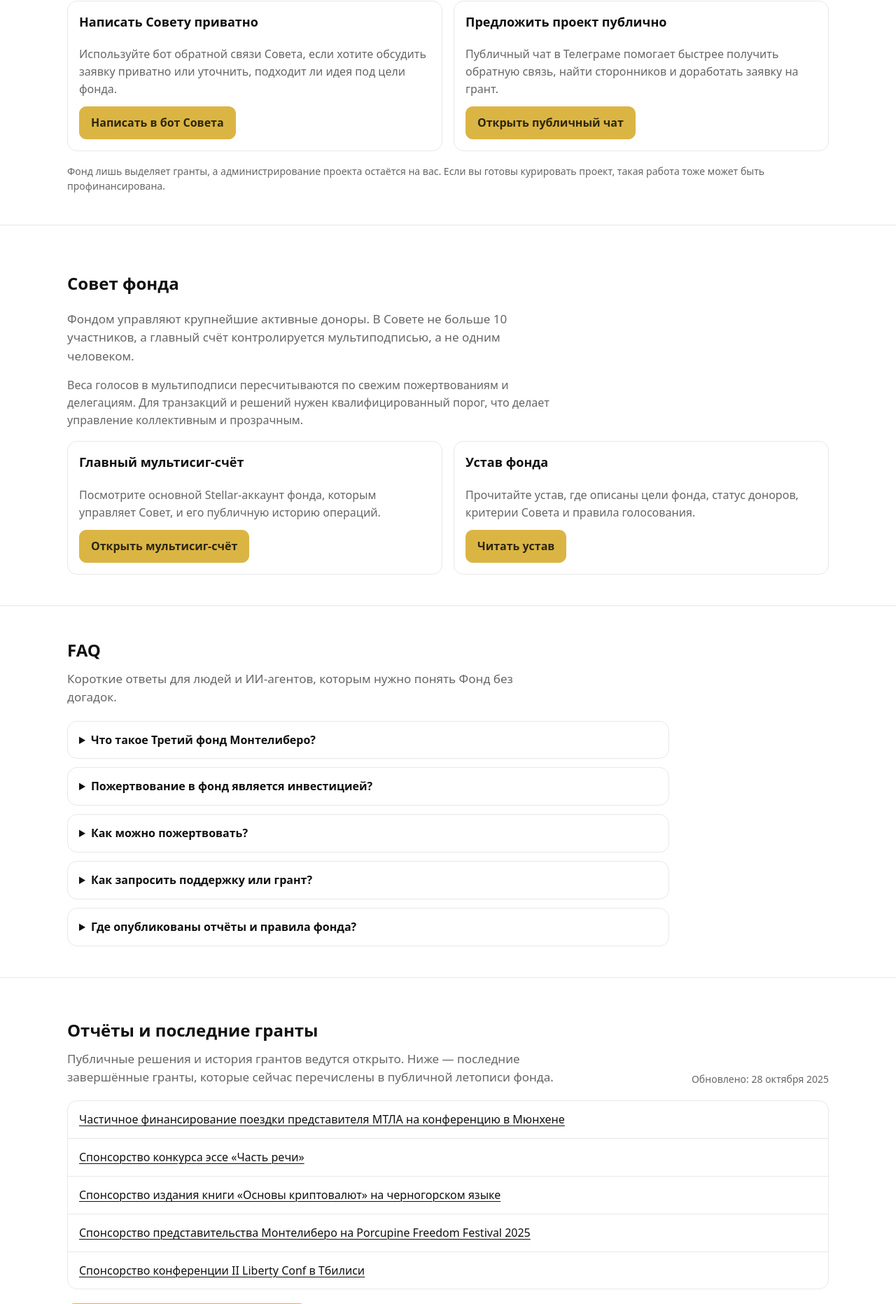
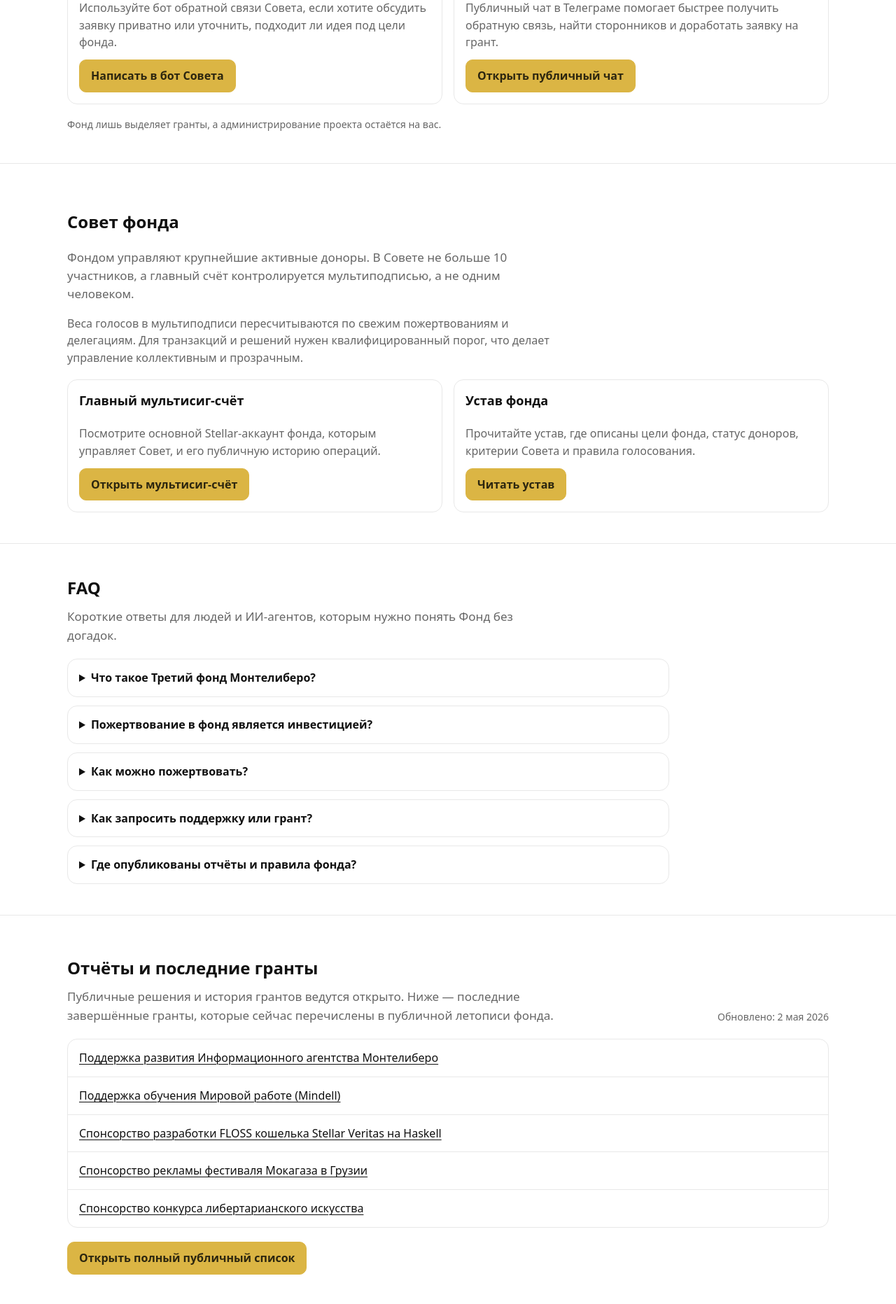
Before and after one commit to Montelibero/tfm-fund, a PHP site: page /rus/ in a window 1280 px wide. Shown: the part 3480-5343 px from the top of the page at 70% size. Run offline with PHP 8.4, Linux system fonts and the light colour scheme.

Commit message:
Actualisation and cleanup

```diff
--- a/partials/data/fund.php
+++ b/partials/data/fund.php
@@ -5,7 +5,7 @@ declare(strict_types=1);
 $reportsRoot = wiki_ru('Третий_фонд_Монтелиберо');
 
 return [
-    'updated_date' => '2025-10-28',
+    'updated_date' => '2026-05-02',
     'links' => [
         'contact_bot' => 'https://t.me/TFM_contact_bot',
         'public_chat' => 'https://t.me/TFM_talk',
@@ -15,24 +15,24 @@ return [
     ],
     'reports' => [
         [
-            'id' => 'munich',
-            'href' => 'https://t.me/tfm_talk/3356',
+            'id' => 'IAM',
+            'href' => 'https://t.me/tfm_talk/4220',
         ],
         [
-            'id' => 'speech',
-            'href' => 'https://t.me/tfm_talk/3440',
+            'id' => 'mindell',
+            'href' => 'https://t.me/tfm_talk/4110',
         ],
         [
-            'id' => 'crypto_book',
-            'href' => 'https://t.me/tfm_talk/3636',
+            'id' => 'veritas',
+            'href' => 'https://t.me/tfm_talk/4049',
         ],
         [
-            'id' => 'porcfest',
-            'href' => 'https://t.me/tfm_talk/3641',
+            'id' => 'mocagaza',
+            'href' => 'https://t.me/tfm_talk/3830',
         ],
         [
-            'id' => 'liberty_conf',
-            'href' => 'https://t.me/tfm_talk/3718',
+            'id' => 'libart',
+            'href' => 'https://t.me/tfm_talk/3834',
         ],
     ],
 ];
--- a/partials/strings/rus.php
+++ b/partials/strings/rus.php
@@ -21,11 +21,11 @@ return [
         'skip_link' => 'Перейти к содержимому',
         'nav' => [
             'about' => 'О фонде',
-            'how' => 'Как это работает',
+            'how' => 'Как работает',
             'projects' => 'Проекты',
             'apply' => 'Заявка',
             'reports' => 'Отчёты',
-            'council' => 'Совет фонда',
+            'council' => 'Совет',
             'faq' => 'FAQ',
         ],
     ],
@@ -70,7 +70,7 @@ return [
     ],
     'apply' => [
         'heading' => 'Запросить финансовую поддержку',
-        'lead' => 'Любой человек может предложить проект или идею, нуждающиеся в поддержке. Для этого не обязательно быть участником Монтелиберо.',
+        'lead' => 'Любой человек может предложить проект или идею, нуждающиеся в поддержке.',
         'quote' => 'Если проект помогает развитию, продвижению или росту движения Монтелиберо, фонд может рассмотреть его на поддержку.',
         'private' => [
             'title' => 'Написать Совету приватно',
@@ -82,7 +82,7 @@ return [
             'body' => 'Публичный чат в Телеграме помогает быстрее получить обратную связь, найти сторонников и доработать заявку на грант.',
             'cta' => 'Открыть публичный чат',
         ],
-        'note' => 'Фонд лишь выделяет гранты, а администрирование проекта остаётся на вас. Если вы готовы курировать проект, такая работа тоже может быть профинансирована.',
+        'note' => 'Фонд лишь выделяет гранты, а администрирование проекта остаётся на вас.',
     ],
     'council' => [
         'heading' => 'Совет фонда',
@@ -107,11 +107,11 @@ return [
         'updated_label' => 'Обновлено',
         'cta' => 'Открыть полный публичный список',
         'items' => [
-            'munich' => 'Частичное финансирование поездки представителя МТЛА на конференцию в Мюнхене',
-            'speech' => 'Спонсорство конкурса эссе «Часть речи»',
-            'crypto_book' => 'Спонсорство издания книги «Основы криптовалют» на черногорском языке',
-            'porcfest' => 'Спонсорство представительства Монтелиберо на Porcupine Freedom Festival 2025',
-            'liberty_conf' => 'Спонсорство конференции II Liberty Conf в Тбилиси',
+            'IAM' => 'Поддержка развития Информационного агентства Монтелиберо',
+            'mindell' => 'Поддержка обучения Мировой работе (Mindell)',
+            'veritas' => 'Спонсорство разработки FLOSS кошелька Stellar Veritas на Haskell',
+            'mocagaza' => 'Спонсорство рекламы фестиваля Мокагаза в Грузии',
+            'libart' => 'Спонсорство конкурса либертарианского искусства',
         ],
     ],
     'donate' => [
--- a/style.css
+++ b/style.css
@@ -87,9 +87,20 @@ main > .section.section--priority{ padding-top: 56px; }
 .nav__title{ font-weight: 700; letter-spacing: 0.2px; }
 
 /* Menu */
-.menu{ display:flex; flex-wrap:wrap; align-items:center; gap:18px; row-gap:10px; }
+.menu{
+  display:flex;
+  flex-wrap: nowrap;
+  align-items:center;
+  gap: 10px 12px;
+  font-size: 0.9375rem;
+}
 .menu a{
   text-decoration:none; color:inherit; font-weight:500;
+  white-space: nowrap;
+}
+.menu--desktop .btn{
+  padding: 8px 12px;
+  font-size: inherit;
 }
 .menu a:hover,
 .menu a:focus-visible{ text-decoration: underline; }
@@ -600,19 +611,21 @@ select:focus-visible{
   .donation-methods{ grid-template-columns: 1fr; }
   .report-item--dated{ grid-template-columns: 150px 1fr; }
 }
-@media (max-width: 560px){
+@media (max-width: 720px){
   .menu--desktop{ display:none; }
   .menu-mobile{ display:block; }
-  .cards, .projects{ grid-template-columns: 1fr; }
-  .cards--two{ grid-template-columns: 1fr; }
-  .hero .container{ padding-left: 20px; padding-right: 20px; }
-  .header .container{ padding-left: calc(20px + env(safe-area-inset-left)); padding-right: calc(20px + env(safe-area-inset-right)); }
   .nav{
     align-items:flex-start;
   }
   .nav__controls{
     margin-left:auto;
   }
+}
+@media (max-width: 560px){
+  .cards, .projects{ grid-template-columns: 1fr; }
+  .cards--two{ grid-template-columns: 1fr; }
+  .hero .container{ padding-left: 20px; padding-right: 20px; }
+  .header .container{ padding-left: calc(20px + env(safe-area-inset-left)); padding-right: calc(20px + env(safe-area-inset-right)); }
   .hero__grid{ padding: 20px 0 16px; gap: 16px; }
   .donation-methods{ grid-template-columns: 1fr; gap: 16px; }
   .address-text{ font-size: 12px; padding: 10px; }
```
Also changed, not shown: partials/strings/cnr.php (+8 -8 lines), partials/strings/eng.php (+8 -8 lines), partials/strings/spa.php (+9 -9 lines).
